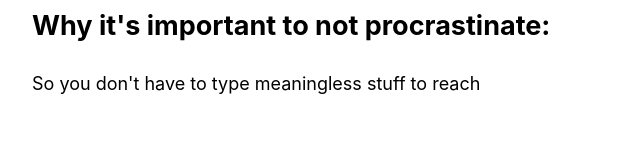
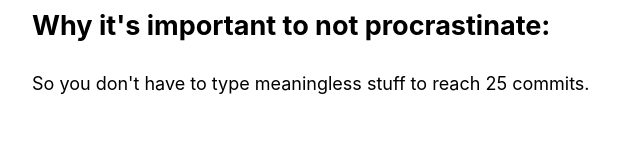
Before and after one commit to louisgv/art, a Next.js app: page /posts/first-post in a window 1280 px wide. Shown: the part 593-750 px from the top of the page, without its empty margins (302-942 px from the left). Built offline with nearby package versions, Linux system fonts and the light colour scheme.

Commit message:
add more words to paragraph

```diff
--- a/pages/posts/first-post.js
+++ b/pages/posts/first-post.js
@@ -27,6 +27,7 @@ export default function FirstPost() {
       </h2>
       <p>
         So you don't have to type meaningless stuff to reach
+        25 commits.
       </p>
     </Layout>
   )
```
